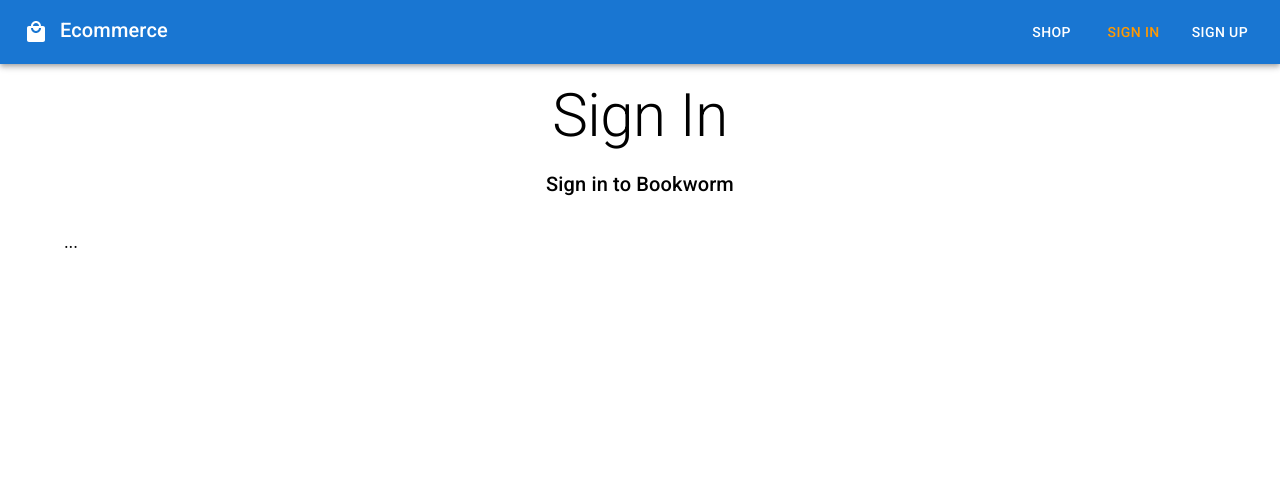
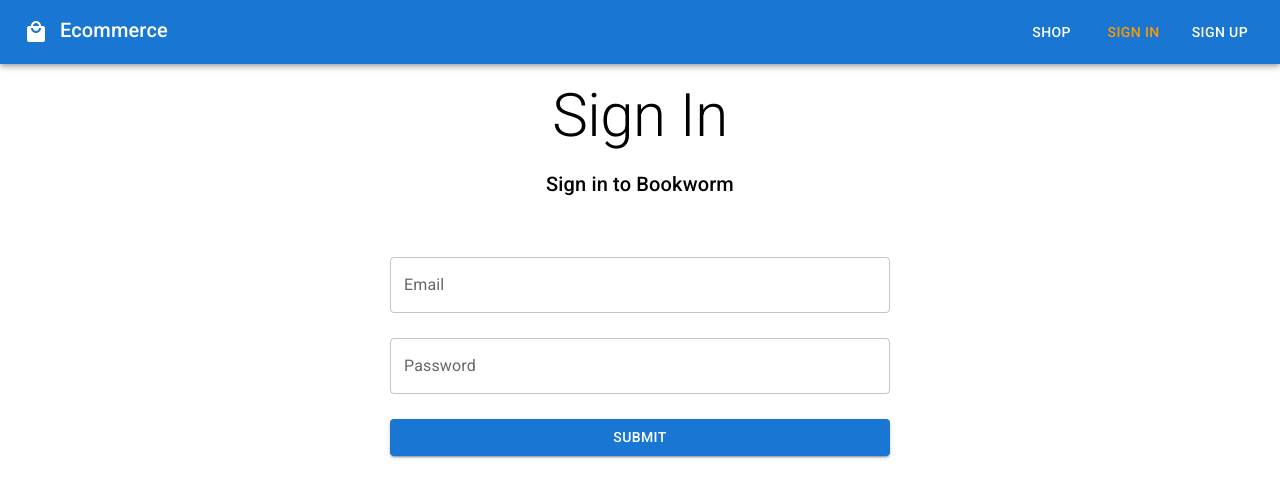
Before and after one commit to bridgecrew-perf6/bookworm-fe-deploy, a React (Create React App) app: page /signin in a window 1280 px wide. Shown: the top 498 px of the page. Built offline with nearby package versions, Linux system fonts and the light colour scheme.

Commit message:
user signin and token handling

```diff
--- a/src/auth/index.js
+++ b/src/auth/index.js
@@ -16,3 +16,25 @@ export const signup = (user) => {
     })
     .catch((err) => console.log(err));
 };
+
+export const signin = (user) => {
+  return fetch(`${API}/signin`, {
+    method: "POST",
+    headers: {
+      Accept: "application/json",
+      "Content-Type": "application/json",
+    },
+    body: JSON.stringify(user),
+  })
+    .then((response) => {
+      return response.json();
+    })
+    .catch((err) => console.log(err));
+};
+
+export const authenticate = (data, next) => {
+  if (typeof window !== "undefined") {
+    localStorage.setItem("jwt", JSON.stringify(data));
+    next();
+  }
+};
--- a/src/user/Signin.js
+++ b/src/user/Signin.js
@@ -1,10 +1,177 @@
-import React from "react";
+import { useState } from "react";
+import { Navigate } from "react-router-dom";
+import {
+  FormControl,
+  TextField,
+  Button,
+  Modal,
+  Box,
+  Typography,
+  CircularProgress,
+} from "@mui/material";
 import Layout from "../core/Layout";
+import { signin, authenticate } from "../auth";
 
 function Signin() {
+  const [values, setValues] = useState({
+    email: "",
+    password: "",
+    isLoading: false,
+    error: "",
+    redirectToReferrer: false,
+  });
+
+  const closeModal = () => {
+    setValues({ ...values, error: "", success: false });
+  };
+
+  const changeHandler = (property) => (event) => {
+    setValues({ ...values, error: false, [property]: event.target.value });
+  };
+
+  const { email, password, isLoading, error, redirectToReferrer } = values;
+
+  const submitHandler = (event) => {
+    event.preventDefault();
+    setValues({ ...values, error: false, isLoading: true });
+    signin({ email, password }).then((data) => {
+      if (data.error) {
+        setValues({
+          ...values,
+          error: data.error,
+          isLoading: false,
+        });
+      } else {
+        authenticate(data, () => {
+          setValues({
+            ...values,
+            isLoading: false,
+            redirectToReferrer: true,
+          });
+        });
+      }
+    });
+  };
+
+  const signInForm = () => {
+    return (
+      <FormControl
+        size="small"
+        style={{
+          display: "flex",
+          flexDirection: "column",
+          marginTop: "45px",
+          width: "500px",
+          justifyContent: "center",
+          margin: "auto",
+        }}
+      >
+        <TextField
+          // error={false}
+          id="email"
+          label="Email"
+          type="email"
+          // helperText="Incorrect entry."
+          placeholder="Input your email..."
+          style={{
+            marginTop: "25px",
+          }}
+          onChange={changeHandler("email")}
+          value={email}
+        />
+        <TextField
+          // error={false}
+          id="password"
+          label="Password"
+          type="password"
+          // helperText="Incorrect entry."
+          placeholder="Input your password..."
+          style={{
+            marginTop: "25px",
+          }}
+          onChange={changeHandler("password")}
+          value={password}
+        />
+        <Button
+          variant="contained"
+          style={{
+            marginTop: "25px",
+          }}
+          onClick={submitHandler}
+        >
+          Submit
+        </Button>
+      </FormControl>
+    );
+  };
+
+  const showSpinner = () => {
+    return (
+      <Modal
+        open={isLoading}
+        aria-labelledby="modal-modal-title"
+        aria-describedby="modal-modal-description"
+      >
+        <Box
+          sx={{
+            display: "flex",
+            position: "absolute",
+            left: "50%",
+            top: "50%",
+            transform: "translate(-50%, -50%)",
+          }}
+        >
+          <CircularProgress />
+        </Box>
+      </Modal>
+    );
+  };
+
+  const redirectUser = () => {
+    if (redirectToReferrer) {
+      return <Navigate to="/" replace />;
+    }
+  };
+
+  const showError = () => {
+    return (
+      <Modal
+        open={error}
+        onClose={closeModal}
+        aria-labelledby="modal-modal-title"
+        aria-describedby="modal-modal-description"
+      >
+        <Box
+          sx={{
+            position: "absolute",
+            top: "50%",
+            left: "50%",
+            transform: "translate(-50%, -50%)",
+            width: 400,
+            bgcolor: "background.paper",
+            border: "2px solid #000",
+            boxShadow: 24,
+            p: 4,
+          }}
+        >
+          <Typography id="modal-modal-title" variant="h6" component="h2">
+            Register Error
+          </Typography>
+          <Typography id="modal-modal-description" sx={{ mt: 2 }}>
+            {values.error}
+          </Typography>
+        </Box>
+      </Modal>
+    );
+  };
+
   return (
     <Layout title="Sign In" description="Sign in to Bookworm">
-      ...
+      {showSpinner()}
+      {redirectUser()}
+      {showError()}
+      {signInForm()}
+      {showSpinner()}
     </Layout>
   );
 }
--- a/src/user/Signup.js
+++ b/src/user/Signup.js
@@ -29,7 +29,7 @@ function Signup() {
     setValues({ ...values, error: false, [property]: event.target.value });
   };
 
-  const { name, email, password } = values;
+  const { name, email, password, isLoading, success, error } = values;
 
   const submitHandler = (event) => {
     event.preventDefault();
@@ -120,7 +120,6 @@ function Signup() {
 
   const showSpinner = () => {
     return (
-      // <h1>hahaha</h1>
       <Modal
         open={values.isLoading}
         aria-labelledby="modal-modal-title"
@@ -207,7 +206,7 @@ function Signup() {
 
   return (
     <Layout title="Sign Up" description="Register to Bookworm">
-      {values.isLoading ? showSpinner() : ""}
+      {showSpinner()}
       {showError()}
       {showSuccess()}
       {signUpForm()}
```
